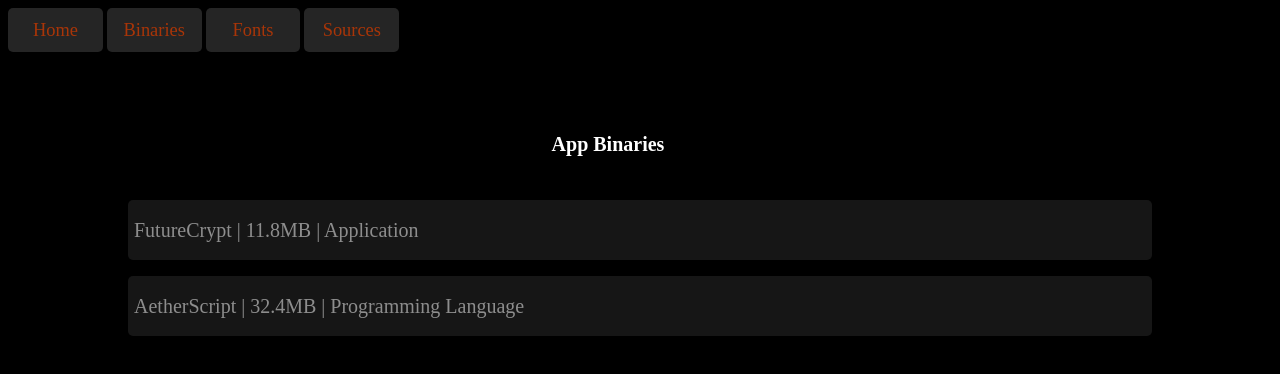
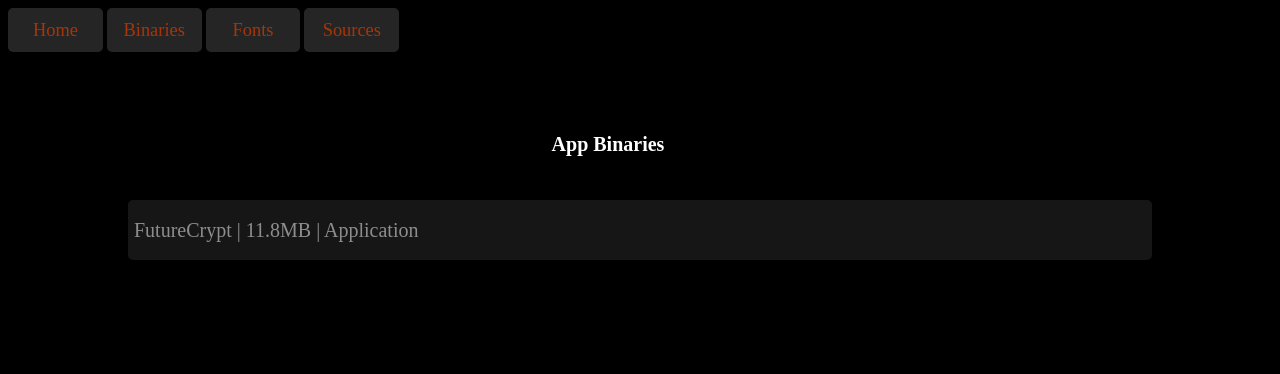
Before and after one commit to 00Future/00Future.github.io, a plain HTML site: page apps.html in a window 1280 px wide. Drawn offline with Linux system fonts and the light colour scheme; a web font is replaced by a local one.

Commit message:
Update apps.html

```diff
--- a/apps.html
+++ b/apps.html
@@ -22,9 +22,6 @@
       <form method="get" action="src/files/FutureCrypt.exe">
         <button class="list-item-1">FutureCrypt | 11.8MB | Application</button>
       </form>
-      <form method="get" action="src/files/ascript.exe">
-        <button class="list-item-1">AetherScript | 32.4MB | Programming Language</button>
-      </form>
     </div>
   </body>
 </html>
```
